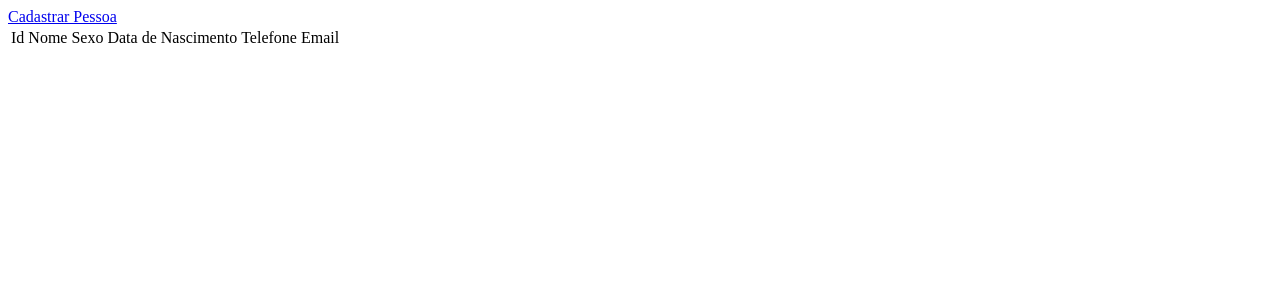
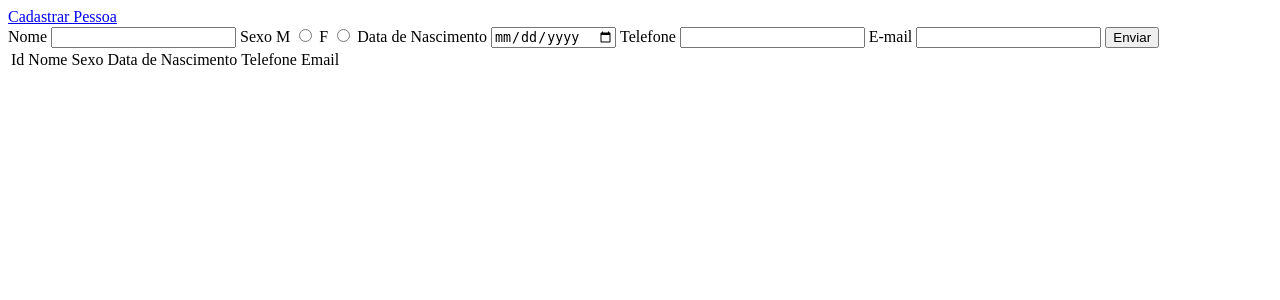
Before and after one commit to Rauatorres/crud-php, a PHP site: page / in a window 1280 px wide. Shown: the top 300 px of the page. Run offline with PHP 8.4, Linux system fonts and the light colour scheme; data that the repository does not hold is empty.

Commit message:
adicionando o formulário

```diff
--- a/index.php
+++ b/index.php
@@ -14,6 +14,22 @@
 </head>
 <body>
     <a href="#cadastrar">Cadastrar Pessoa</a>
+    <form action="index.php" method="get">
+        <label for="">Nome</label>
+        <input type="text" name="nome" id="">
+        <label for="">Sexo</label>
+        <label for="">M</label>
+        <input type="radio" name="sexo" id="masc">
+        <label for="">F</label>
+        <input type="radio" name="sexo" id="fem">
+        <label for="">Data de Nascimento</label>
+        <input type="date" name="dataNasc" id="">
+        <label for="">Telefone</label>
+        <input type="tel" name="tel" id="">
+        <label for="">E-mail</label>
+        <input type="email" name="email" id="">
+        <input type="submit" value="Enviar">
+    </form>
     <table>
         <tr>
             <td>Id</td>
```
